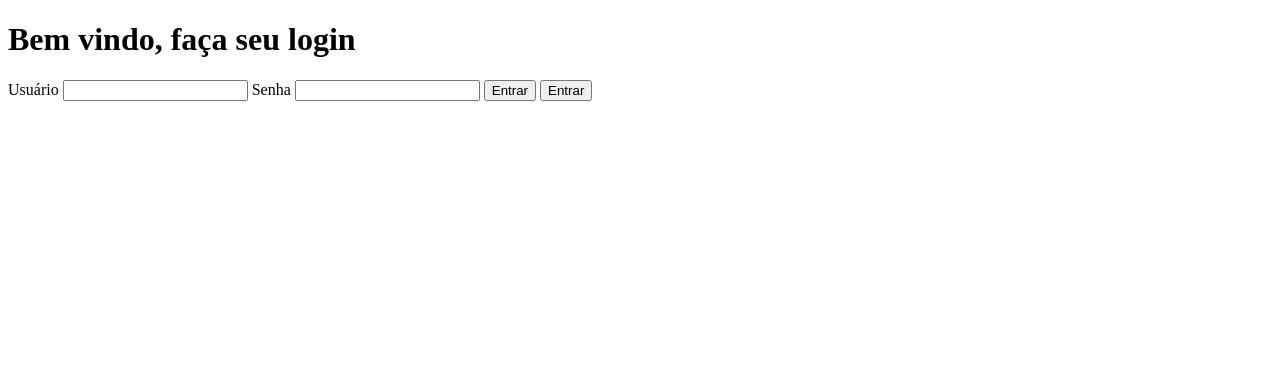
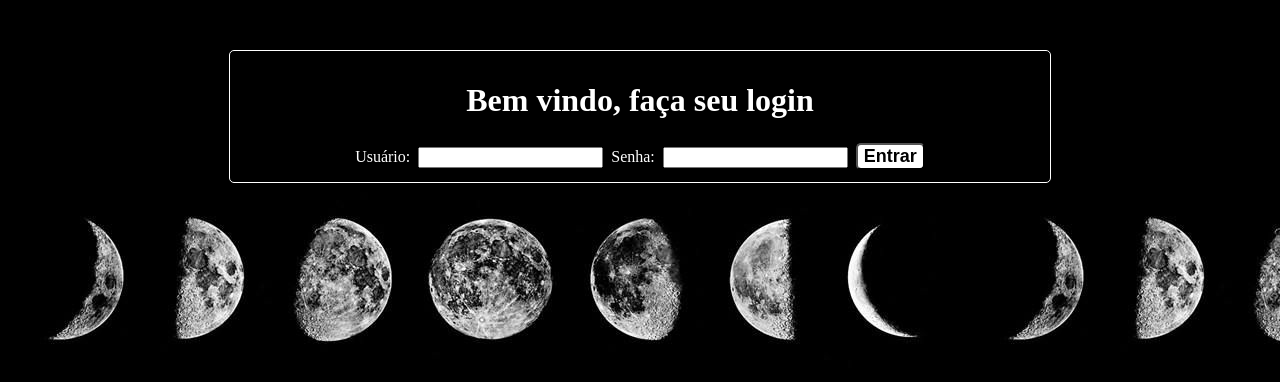
Before and after one commit to LucasGranela/site_Luana, a website: page index.html in a window 1280 px wide. Drawn offline with Linux system fonts and the light colour scheme.

Commit message:
bora porra

```diff
--- a/index.html
+++ b/index.html
@@ -4,22 +4,57 @@
     <head>
         <title>- Página de login -</title>
         <meta charset="utf-8" /> <!-- seta o tipo de caractere que vamos ter-->
+        <style>
+            .main_container{
+                text-align: center;
+                border: 1px solid white;
+                border-radius: 5px ;
+                width: 800px;
+                margin: auto;
+                margin-top: 50px;
+                padding: 10px;
 
+                color: white;
+            }
+
+            .login{
+                display: flex;
+                flex-direction: column;
+
+            }
+
+            label, input, button{
+                margin: 2px;
+            }
+            #button_login{
+                background-color: white;
+                border-radius: 5px;
+                font-size: 18px;
+                font-weight: bold;
+                transition-duration: 0.2s;
+            }
+            #button_login:hover{
+                transition-duration: 0.2s;
+                transform: scale(1.10);
+            }
+        </style>
     </head>
-    <body>
+    <body background="fundo_tela_inicial.jpg">
+        <div class="main_container">
+            <h1>Bem vindo, faça seu login</h1>
 
-        <h1>Bem vindo, faça seu login</h1>
+            <div class="login">
+                <form method="POST" action="/login" accept-charset="utf-8" autocomplete="off">
+                    <label>Usuário:</label>
+                    <input type="text" name="user" />
 
-        <form method="POST" action="/login" accept-charset="utf-8" autocomplete="off">
-            <label>Usuário</label>
-            <input type="text" name="user" />
+                    <label>Senha:</label>
+                    <input type="password" name="pass" />
 
-            <label>Senha</label>
-            <input type="password" name="pass" />
-
-            <button type="submit">Entrar</button>
-            <input type="submit" value="Entrar"/>
-        </form>
+                    <button id='button_login' type="submit">Entrar</button>
+                </form>
+            </div>
+        </div>
 
     </body>
 </html>
```
Also changed, not shown: luana.html (added, +14 -0 lines), server.js (+32 -3 lines), usuario_falhou.html (added, +40 -0 lines), fundo_tela_inicial.jpg (added).
